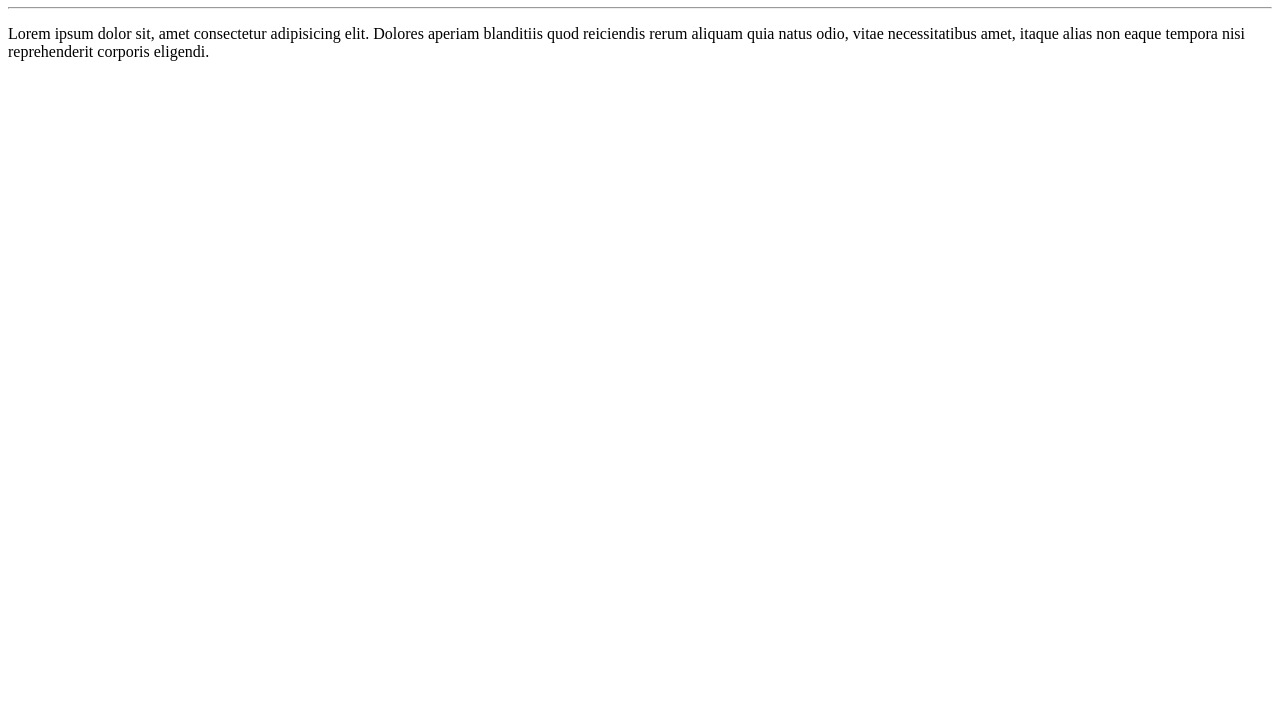
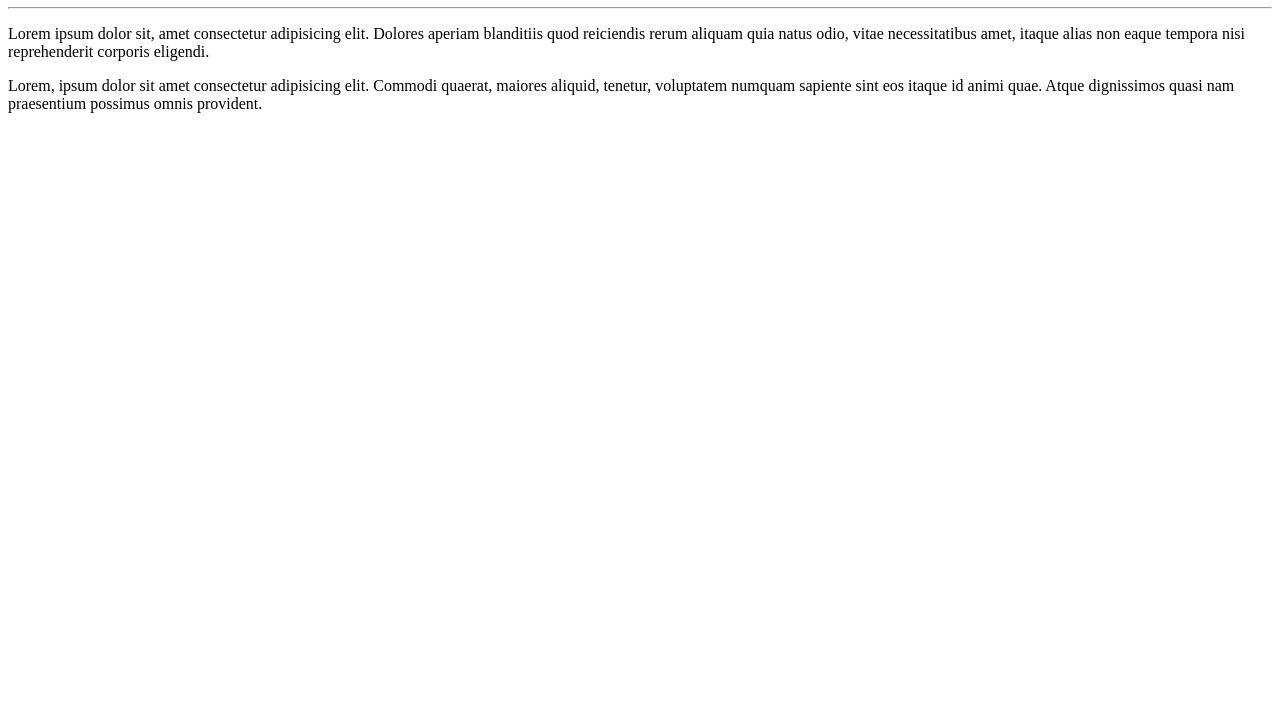
Before and after one commit to regisrosa/Ola-Mundo, a plain HTML site: page site_exemplo/index.html in a window 1280 px wide. Shown: the part 73-800 px from the top of the page. Drawn offline with Linux system fonts and the light colour scheme.

Commit message:
adicionei mais um parágrafo

```diff
--- a/site_exemplo/index.html
+++ b/site_exemplo/index.html
@@ -9,5 +9,6 @@
     <h1>Olá, Mundo!</h1>
     <hr>
     <p>Lorem ipsum dolor sit, amet consectetur adipisicing elit. Dolores aperiam blanditiis quod reiciendis rerum aliquam quia natus odio, vitae necessitatibus amet, itaque alias non eaque tempora nisi reprehenderit corporis eligendi.</p>
+    <p>Lorem, ipsum dolor sit amet consectetur adipisicing elit. Commodi quaerat, maiores aliquid, tenetur, voluptatem numquam sapiente sint eos itaque id animi quae. Atque dignissimos quasi nam praesentium possimus omnis provident.</p>
 </body>
 </html>
```
